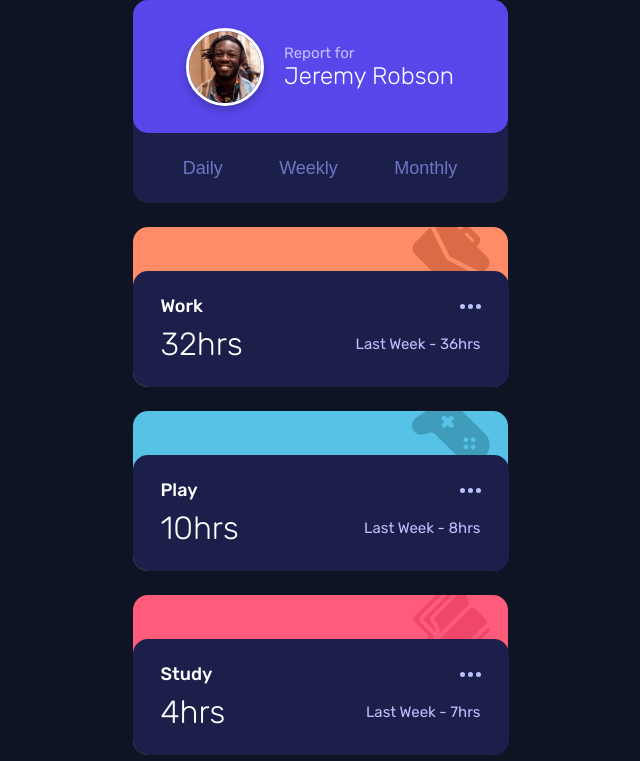
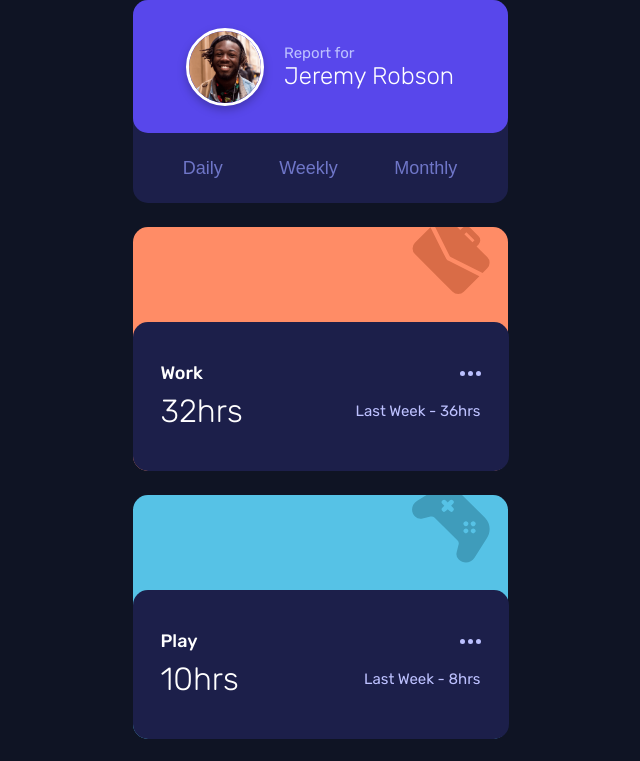
Before and after one commit to prpcodes/time-tracking-dashboard, a React (Create React App) app: page / in a window 1280 px wide. Shown: the top 761 px of the page, without its empty margins (320-960 px from the left). Built offline with nearby package versions, Linux system fonts and the light colour scheme.

Commit message:
💄 fixed positioning errors

```diff
--- a/src/App.css
+++ b/src/App.css
@@ -1,14 +1,12 @@
 .App {
   display: grid;
   grid-template-columns: repeat(4, 255px);
-  grid-template-rows: 160px 160px;
+  grid-template-rows: 244px 244px;
   gap: 30px 30px;
   grid-template-rows: auto;
   grid-template-areas:
     "header card card card"
     "header card card card";
-  width: 100%;
-  height: 100%;
 }
 
 header {
@@ -65,6 +63,8 @@ header #user h1 {
 #timeframes button {
   background: none;
   border: none;
+  text-decoration: none;
+  list-style-type: ;
   cursor: pointer;
   text-align: left;
   font-size: 18px;
@@ -85,7 +85,7 @@ header #user h1 {
     display: grid;
     grid-template-columns: 375px;
     grid-gap: 24px 0px;
-    grid-template-rows: 203px repeat(6, 160px);
+    grid-template-rows: 203px repeat(6, 244px);
     grid-template-areas:
       "header"
       "card"
@@ -96,7 +96,6 @@ header #user h1 {
       "card"
       "card";
     justify-content: center;
-    height: 100%;
   }
 
   header {
@@ -106,7 +105,7 @@ header #user h1 {
   }
 
   header #user {
-    max-height: 133px;
+    height: 100%;
     width: 100%;
     margin: 0 auto;
     display: flex;
@@ -125,7 +124,7 @@ header #user h1 {
   }
 
   header #timeframes button {
-    height: 100%;
+    height: 70px;
   }
 
   header img {
```
